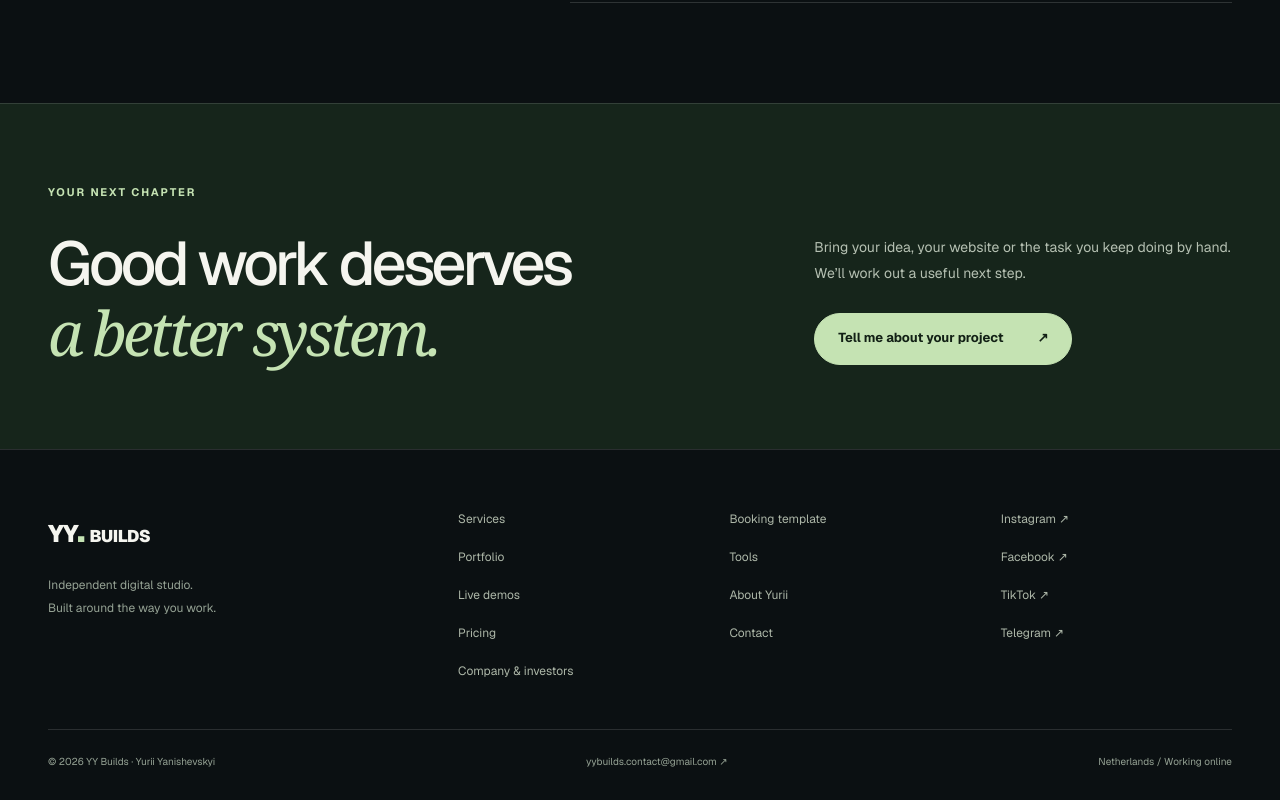
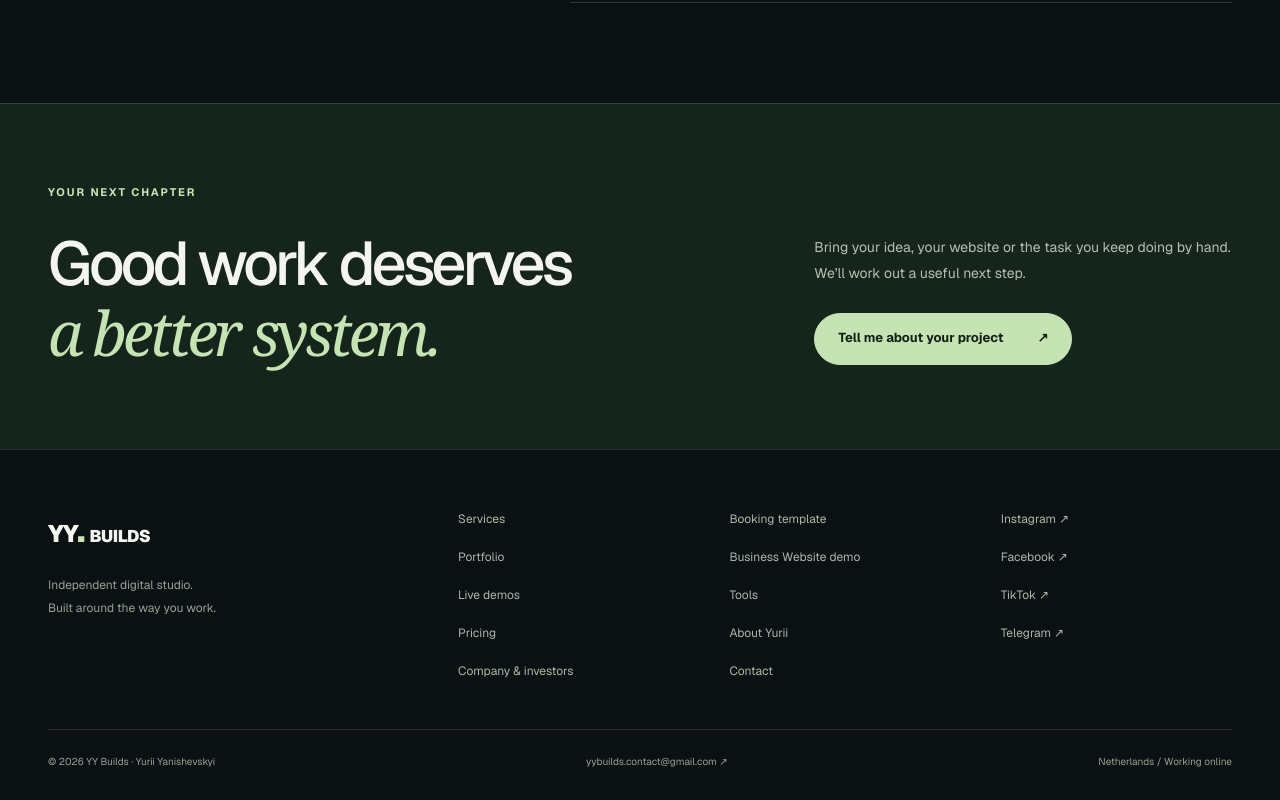
Before and after one commit to hellonexavo/nexavo, a Next.js app: page / in a window 1280 px wide. Shown: the part 6684-7484 px from the top of the page. Built offline with nearby package versions, Linux system fonts and the light colour scheme.

Commit message:
Link Business Website demo in site footer

```diff
--- a/app/components/StudioFrame.tsx
+++ b/app/components/StudioFrame.tsx
@@ -27,6 +27,7 @@ export function StudioFooter() {
           </nav>
           <nav aria-label="Resources">
             <Link href="/booking-template">Booking template</Link>
+            <Link href="/business-website-demo">Business Website demo</Link>
             <Link href="/tools">Tools</Link>
             <Link href="/about">About Yurii</Link>
             <Link href="/contact">Contact</Link>
```
